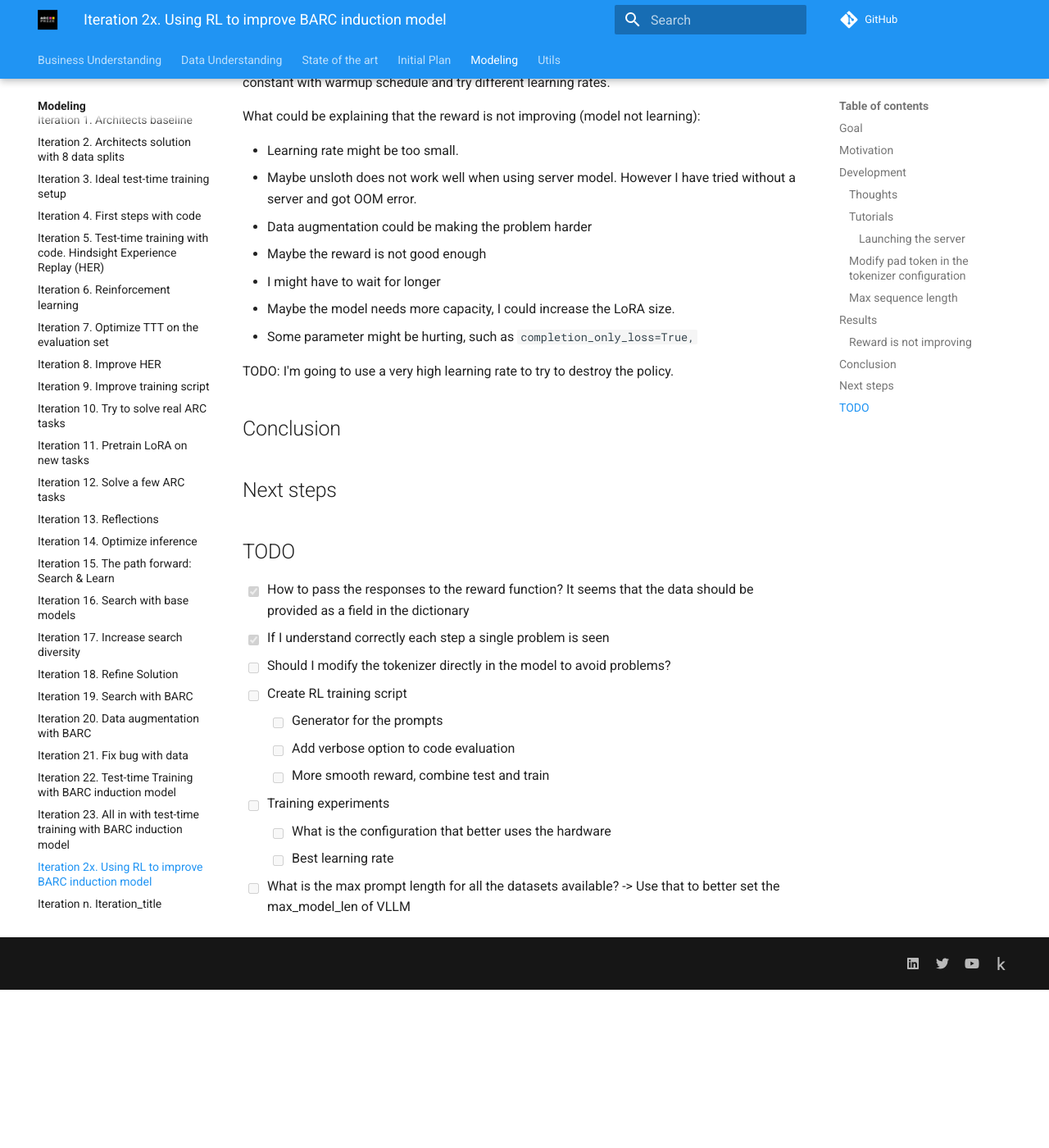
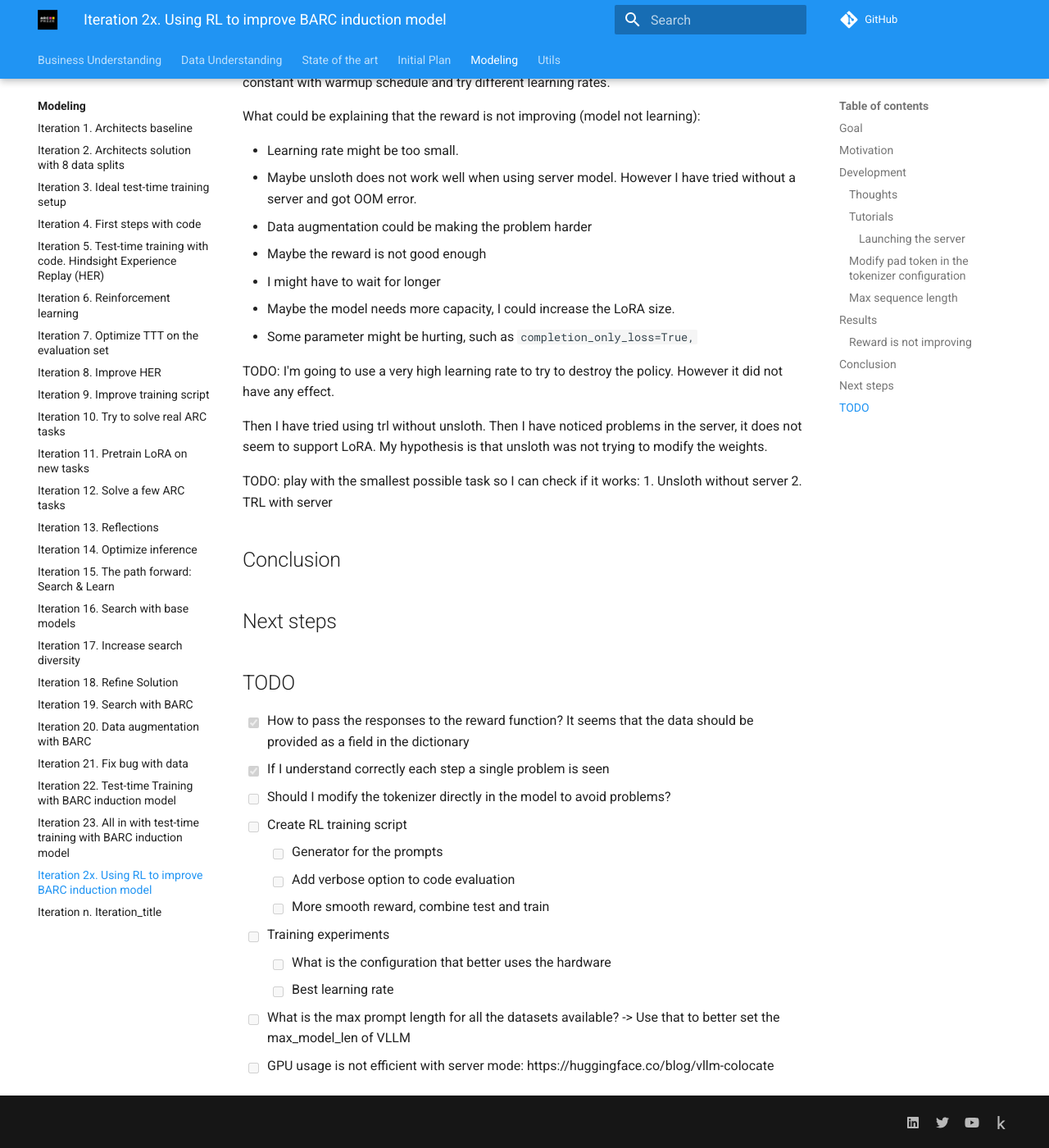
Before and after one commit to ironbar/arc25, an MkDocs documentation site: the page built from docs/modeling/Iteration_24_RL_BARC.md, in a window 1280 px wide and 1400 px high, scrolled down 3059 px. Shown: the whole window at 82% size. Built offline with MkDocs 1.6.1 and Material for MkDocs 9.7.7, drawn with Linux system fonts in a browser that asks for light colours; comment, search, counter and statistics services are not loaded; before the commit the page ends 4266 px from its top, so only the background shows below that.

Commit message:
Maybe beginning to understand the problem

```diff
--- a/docs/modeling/Iteration_24_RL_BARC.md
+++ b/docs/modeling/Iteration_24_RL_BARC.md
@@ -120,6 +120,14 @@
 - Some parameter might be hurting, such as `completion_only_loss=True,`
 
 TODO: I'm going to use a very high learning rate to try to destroy the policy.
+However it did not have any effect.
+
+Then I have tried using trl without unsloth. Then I have noticed problems in the server, it does not
+seem to support LoRA. My hypothesis is that unsloth was not trying to modify the weights.
+
+TODO: play with the smallest possible task so I can check if it works:
+1. Unsloth without server
+2. TRL with server
 
 ## Conclusion
 
@@ -138,3 +146,4 @@
   - [ ] What is the configuration that better uses the hardware
   - [ ] Best learning rate
 - [ ] What is the max prompt length for all the datasets available? -> Use that to better set the max_model_len of VLLM
+- [ ] GPU usage is not efficient with server mode: https://huggingface.co/blog/vllm-colocate
```
Also changed, not shown: 1 other file.
